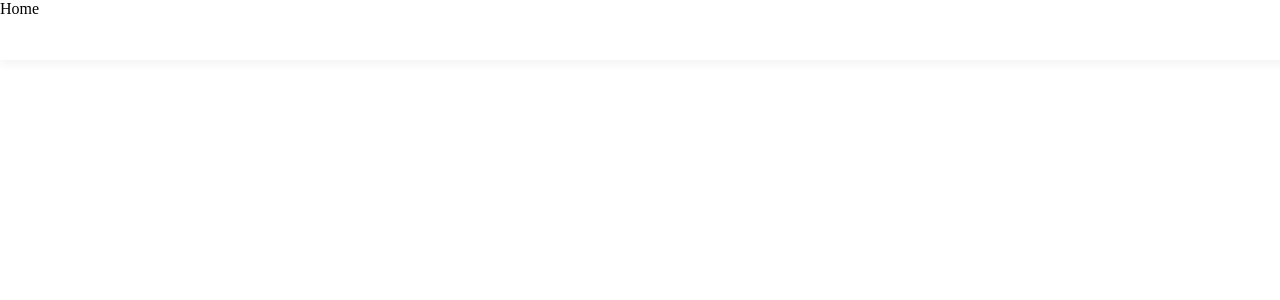
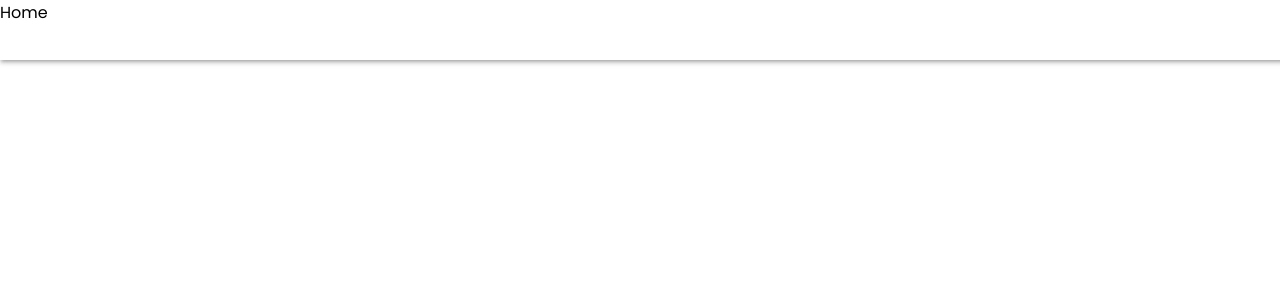
Before and after one commit to georgekaran/Virtual-Bookshelf, a React (Create React App) app: page / in a window 1280 px wide. Shown: the top 300 px of the page. Built offline with nearby package versions, Linux system fonts and the light colour scheme.

Commit message:
chore: add font Poppins

```diff
--- a/public/index.html
+++ b/public/index.html
@@ -9,6 +9,7 @@
       content="Web site created using create-react-app"
     />
     <link rel="manifest" href="%PUBLIC_URL%/manifest.json" />
+    <link href="https://fonts.googleapis.com/css2?family=Poppins:wght@400;500;600;700&display=swap" rel="stylesheet">
     <title>Virtual Bookshelf</title>
   </head>
   <body>
--- a/src/components/Header/Header.scss
+++ b/src/components/Header/Header.scss
@@ -4,6 +4,4 @@
   height: 60px;
   left: 0px;
   top: 0px;
-
-  box-shadow: 0px 4px 10px rgba(0, 0, 0, 0.05);
 }
--- a/src/components/Header/Header.tsx
+++ b/src/components/Header/Header.tsx
@@ -1,11 +1,8 @@
-import './Header.scss'
+import './Header.scss';
 
-import React from 'react'
+import React from 'react';
+import { Box } from '@material-ui/core';
 
 export default function Header() {
-  return (
-    <header className="App__Header">
-
-    </header>
-  )
+  return <Box className="App__Header" component="header" boxShadow={3}></Box>;
 }
--- a/src/index.scss
+++ b/src/index.scss
@@ -2,4 +2,5 @@
   padding: 0;
   margin: 0;
   box-sizing: border-box;
+  font-family: 'Poppins', sans-serif;
 }
```
